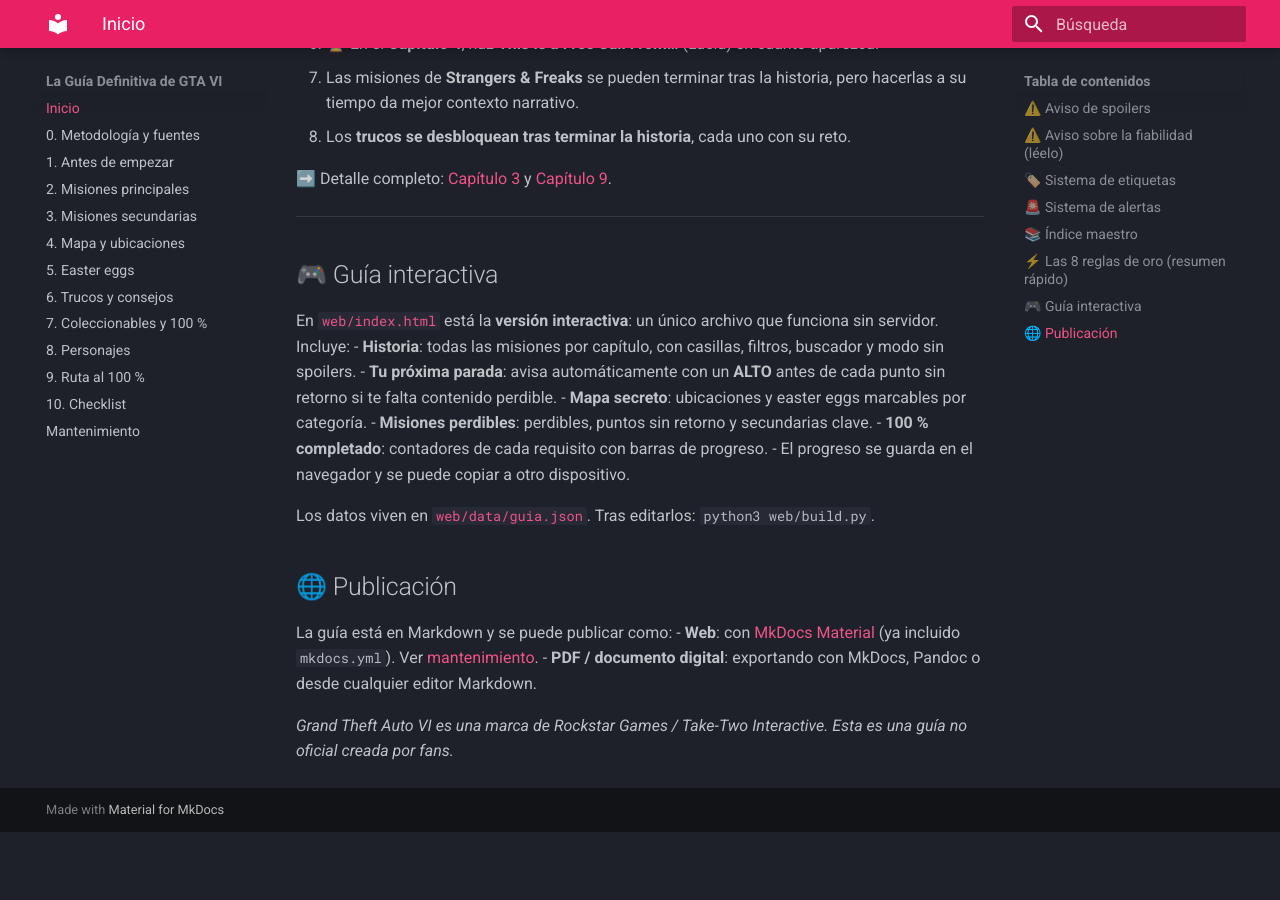
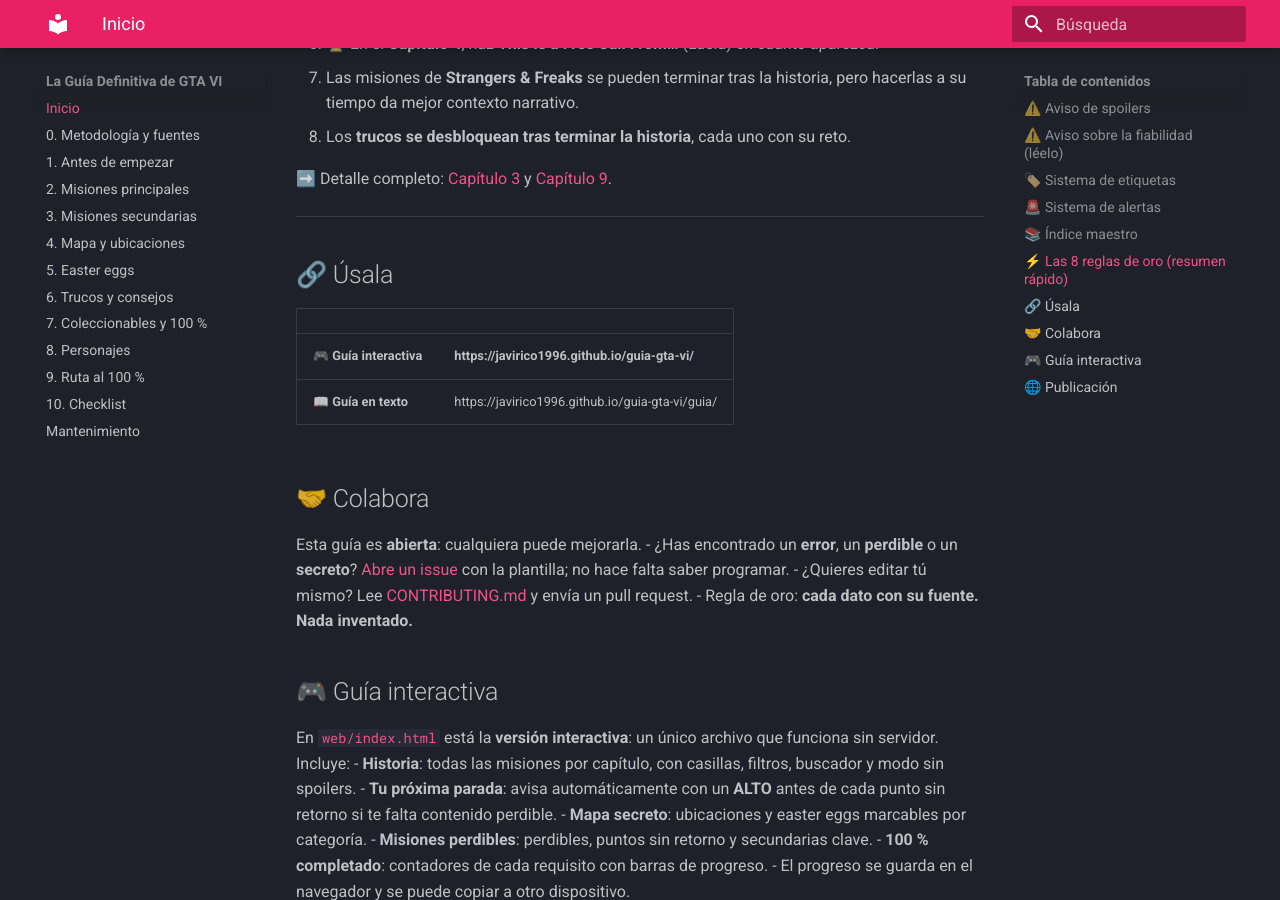
Before and after one commit to javirico1996/guia-gta-vi, an MkDocs documentation site: the page built from docs/index.md, in a window 1280 px wide and 900 px high, scrolled down 2910 px. Built offline with MkDocs 1.6.1 and Material for MkDocs 9.7.7, drawn with Linux system fonts in a browser that asks for light colours; before the commit the page ends 3742 px from its top, so only the background shows below that; some of the changed text lies outside the part shown.

Commit message:
Guía abierta v0.3.0: colaboración, licencias y publicación en GitHub Pages
Co-Authored-By: Claude Opus 5.5 <noreply@anthropic.com>
Claude-Session: https://claude.ai/code/session_01HFPQbvUQ6qV2LPWnHMV8Zh

```diff
--- a/docs/index.md
+++ b/docs/index.md
@@ -4,7 +4,7 @@
 
 | | |
 |---|---|
-| **Versión** | 0.2.0 — guía interactiva |
+| **Versión** | 0.3.0 — guía abierta y colaborativa |
 | **Última actualización** | 20 de noviembre de 2026 (día 2 tras el lanzamiento) |
 | **Plataformas** | PlayStation 5 · Xbox Series X\|S (y Xbox Cloud Gaming) |
 | **Fecha de lanzamiento** | 19 de noviembre de 2026 |
@@ -79,6 +79,20 @@ GTA VI salió el **19 de noviembre de 2026**. Los datos de esta versión procede
 
 ---
 
+## 🔗 Úsala
+
+| | |
+|---|---|
+| 🎮 **Guía interactiva** | **https://javirico1996.github.io/guia-gta-vi/** |
+| 📖 **Guía en texto** | https://javirico1996.github.io/guia-gta-vi/guia/ |
+
+## 🤝 Colabora
+
+Esta guía es **abierta**: cualquiera puede mejorarla.
+- ¿Has encontrado un **error**, un **perdible** o un **secreto**? [Abre un issue](https://github.com/javirico1996/guia-gta-vi/issues/new/choose) con la plantilla; no hace falta saber programar.
+- ¿Quieres editar tú mismo? Lee [CONTRIBUTING.md](https://github.com/javirico1996/guia-gta-vi/blob/main/CONTRIBUTING.md) y envía un pull request.
+- Regla de oro: **cada dato con su fuente. Nada inventado.**
+
 ## 🎮 Guía interactiva
 
 En [`web/index.html`](https://github.com/javirico1996/guia-gta-vi/blob/main/web/index.html) está la **versión interactiva**: un único archivo que funciona sin servidor. Incluye:
--- a/web/src/template.html
+++ b/web/src/template.html
@@ -181,7 +181,8 @@ footer a{color:inherit}
 
   <footer>
     Guía no oficial creada por fans. Grand Theft Auto VI es una marca de Rockstar Games / Take-Two Interactive.<br>
-    Datos de los primeros días tras el lanzamiento; pueden cambiar. <a id="repoLink" href="#">Código y guía completa</a>
+    Datos de los primeros días tras el lanzamiento; pueden cambiar.<br>
+    <a id="repoLink" href="#">Código y guía en texto</a> · <a id="issueLink" href="#"><b>¿Has encontrado algo o hay un error? Colabora</b></a>
   </footer>
 </div>
 
```
Also changed, not shown: other parts of web/src/template.html (+1 -0 lines), CHANGELOG.md (+8 -0 lines), CONTRIBUTING.md (added, +57 -0 lines), LICENSE.md (added, +27 -0 lines), README.md (+15 -1 lines), docs/mantenimiento.md (+2 -1 lines), .github/pull_request_template.md (added), 8 other files.
